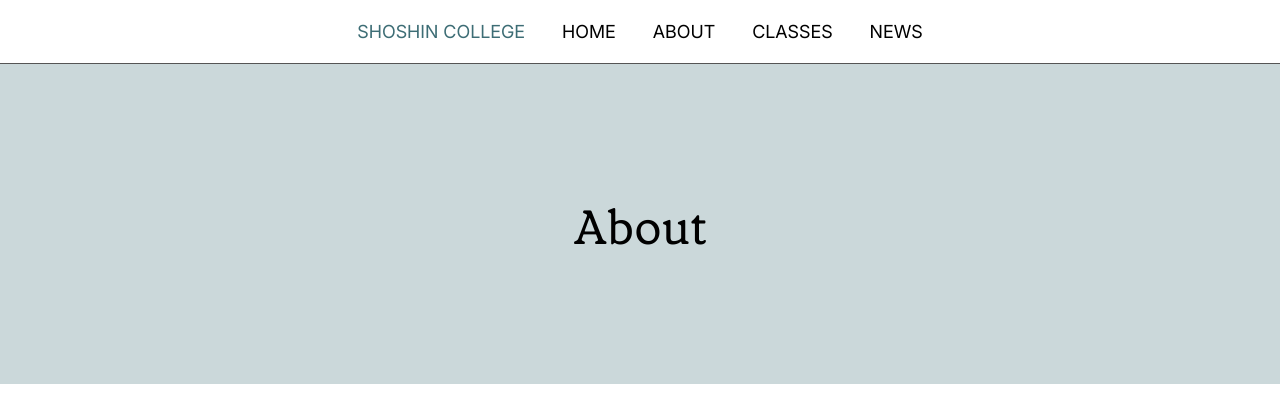
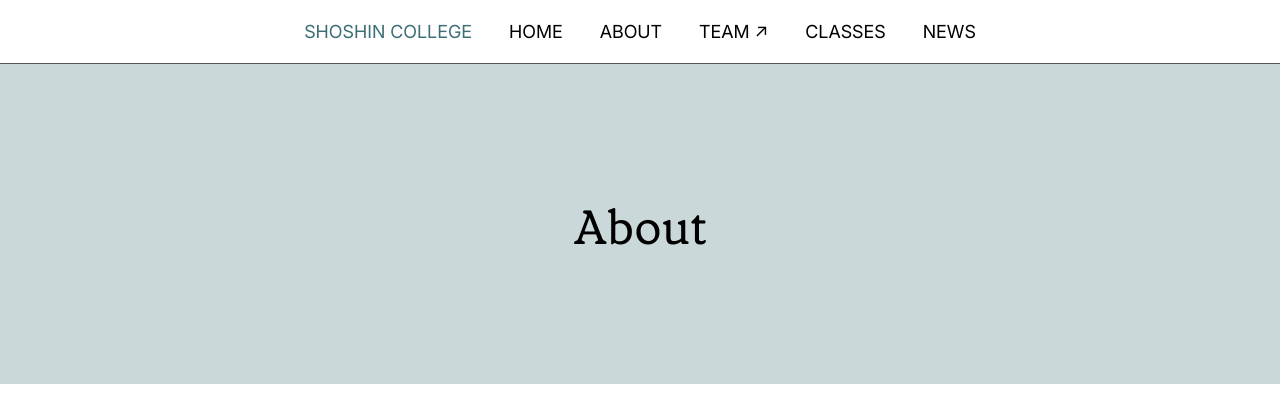
Before and after one commit to shoshincollege/shoshincollege.org, a Django app: page /about/ in a window 1280 px wide. Shown: the top 420 px of the page. Run offline with Django 5.2, Linux system fonts and the light colour scheme.

Commit message:
add team page link on nav

```diff
--- a/main/templates/main/layout.html
+++ b/main/templates/main/layout.html
@@ -16,6 +16,7 @@
             <a href="{% url 'index' %}" style="color: #3D6D75;">Shoshin College</a>
             <a href="{% url 'index' %}">Home</a>
             <a href="{% url 'about' %}">About</a>
+            <a href="https://shoshincollege.notion.site/Shoshin-College-Team-0cc863ed7a514137af0f300a7bc45874?pvs=4" target="_blank">Team ↗</a>
             <a href="{% url 'classes' %}">Classes</a>
             <a href="{% url 'news_list' %}">News</a>
 
```
